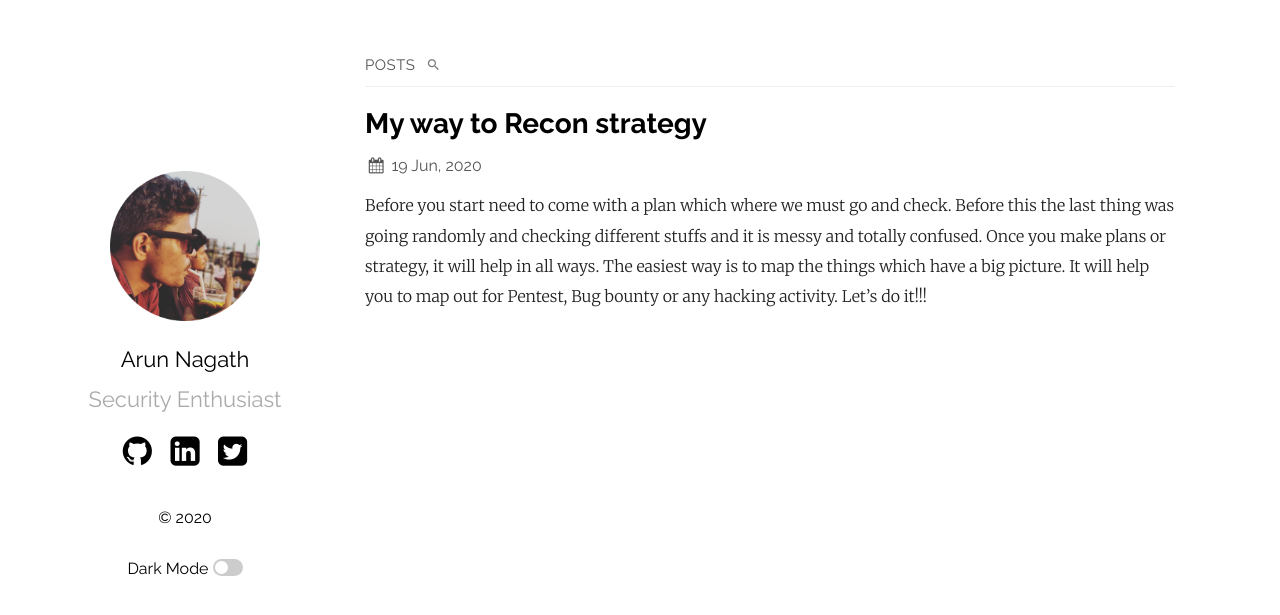
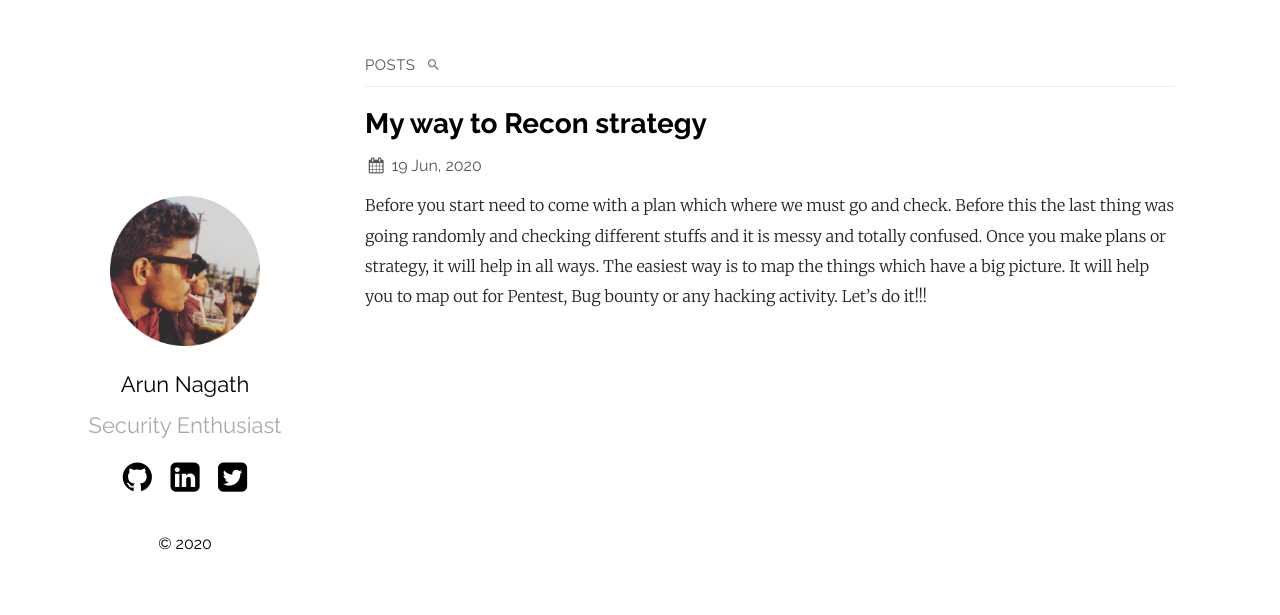
Before and after one commit to samarsault/plainwhite-jekyll, a Jekyll site: the page built from index.md, in a window 1280 px wide. Shown: the top 615 px of the page. Built offline with Jekyll 4.4.1, drawn with Linux system fonts in a browser that asks for light colours.

Commit message:
Update default.html

```diff
--- a/_layouts/default.html
+++ b/_layouts/default.html
@@ -111,18 +111,7 @@
       {%- endif -%}
       <p>&copy;
         {{ "now" | date: "%Y" }}</p>
-      {%- if site.plainwhite.dark_mode -%}
-      <div>
-        <p>Dark Mode
-          <i class="icon-moon"></i>
-          <label class="switch">
-            <input type="checkbox" id="dark-mode-toggle">
-            <span class="slider round" onclick="toggleDarkMode()"></span>
-          </label>
-        </p>
-      </div>
-      <script type="text/javascript" src="/assets/js/darkmode.js"></script>
-      {%- endif -%}
+
     </section>
     <section class="content">
       {{ content }}
```
